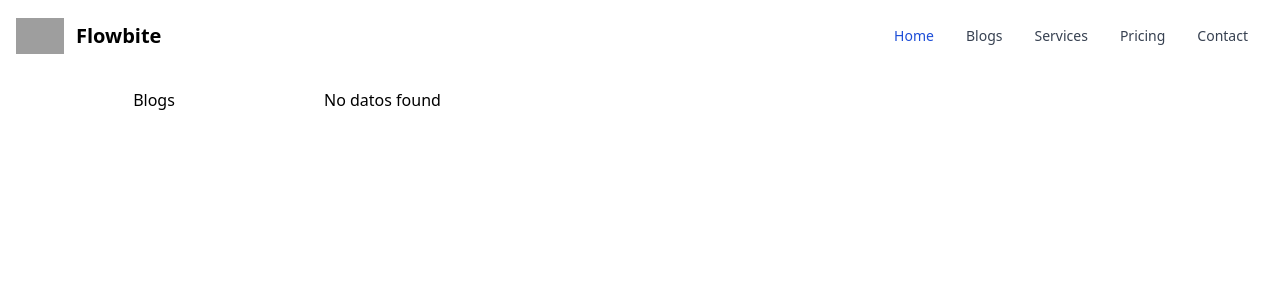
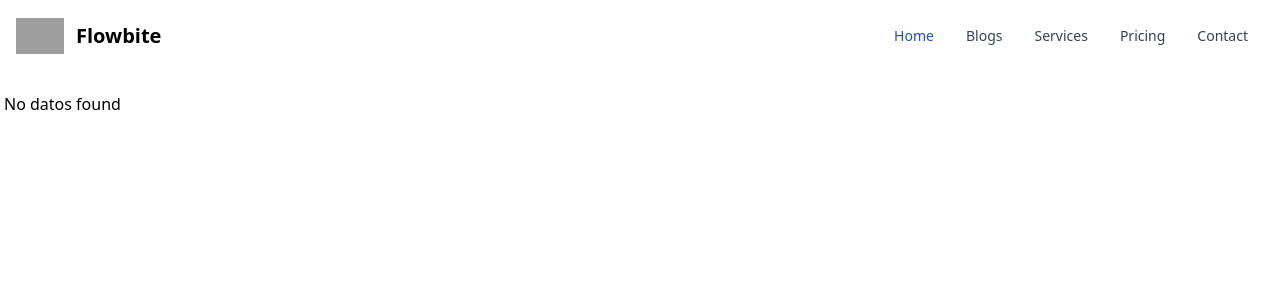
Before and after one commit to BenjaSchindler/RamosUAInt, a React (Create React App) app: page /Blogs in a window 1280 px wide. Shown: the top 300 px of the page. Built offline with nearby package versions, Linux system fonts and the light colour scheme; grey boxes are pictures that could not be loaded.

Commit message:
cards on click expand

```diff
--- a/src/Routes/Blogs.tsx
+++ b/src/Routes/Blogs.tsx
@@ -1,32 +1,28 @@
-
 import ClassesCard from "../Components/ClassesCard";
 import { datos } from "../Components/HardCode/DataClassesCard";
+
+
 
 const Blogs: React.FC = () => {
   return (
     <main style={{ padding: "1rem 0" }}>
-      <div className="grid grid-cols-4 gap-4">
-        <h1 className="flex justify-center" >Blogs</h1>
-
-
+      <div className="p-1 bg-white">
         {datos?.length > 0 ? (
-          <div >
+          <div className="grid grid-cols-4 gap-2">
             {datos.map((dato) => (
-              <ClassesCard classes={dato} />
+              <div>
+                <ClassesCard classes={dato} />
+              </div>
             ))}
           </div>
         ) : (
-          <div >
+          <div>
             <h2>No datos found</h2>
           </div>
         )}
-
-
-
-        </div>
+      </div>
     </main>
   );
-}
-
+};
 
 export default Blogs;
```
